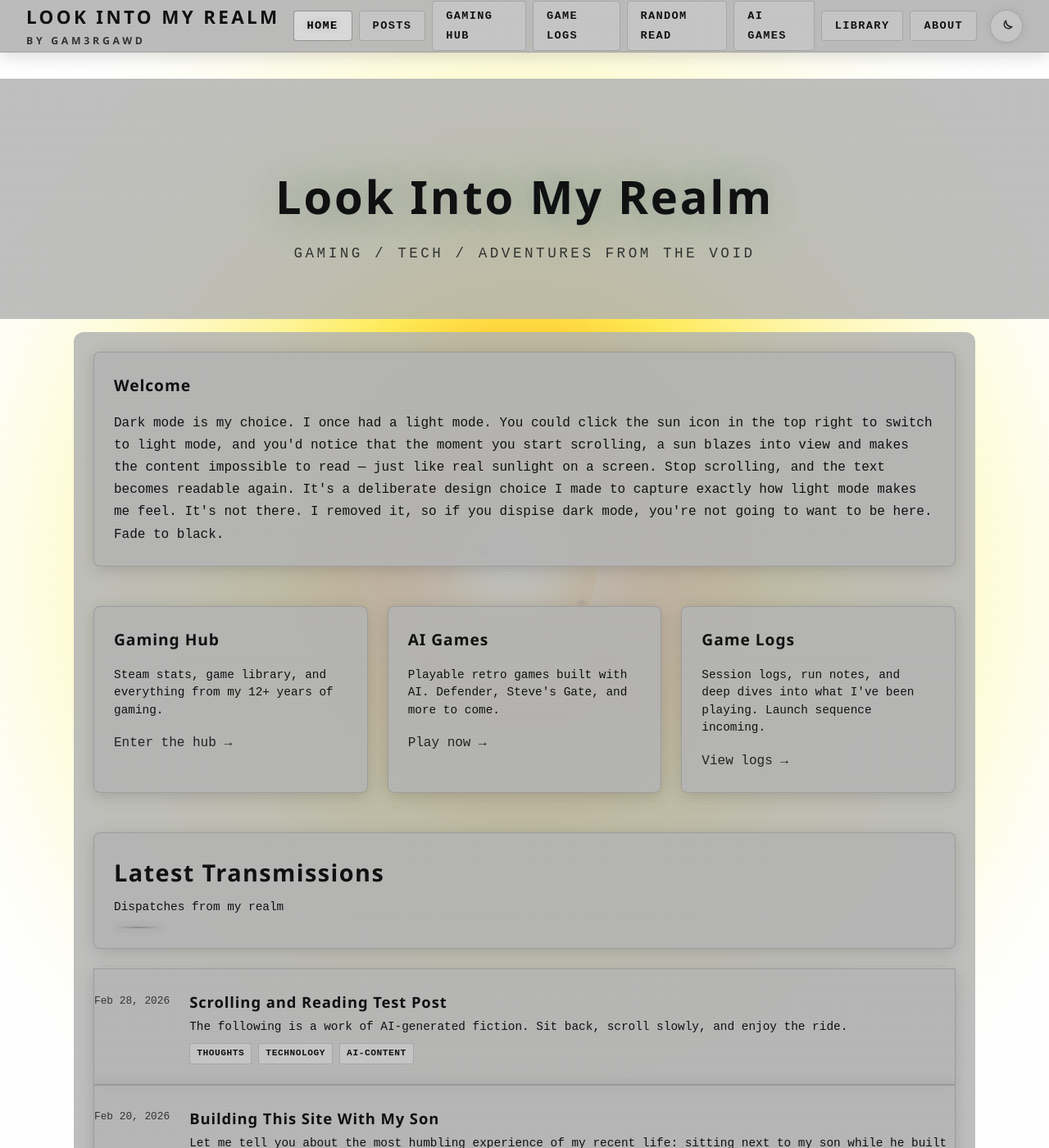
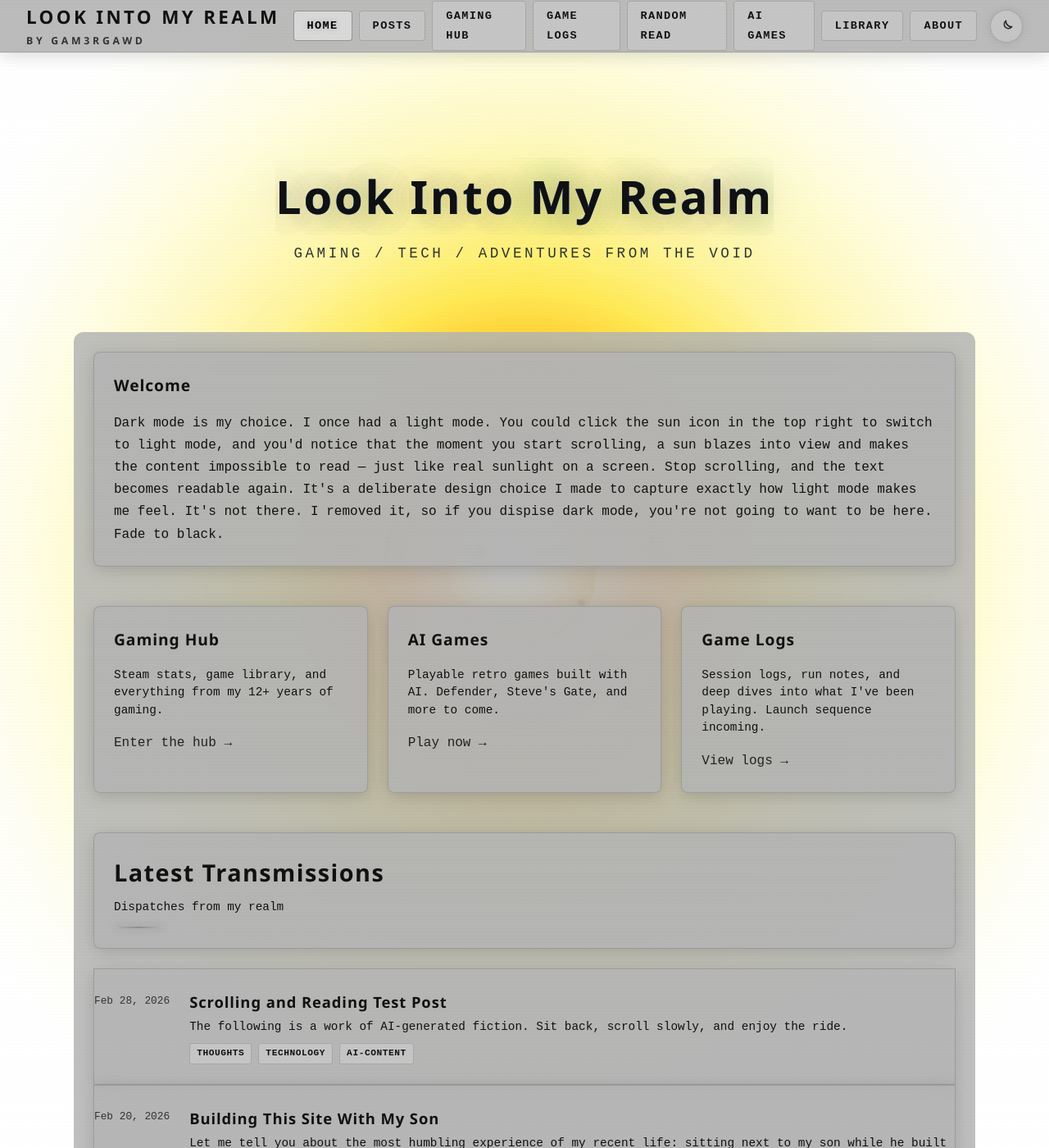
Before and after one commit to vitalnexus/blog, a Jekyll site: the page built from index.md, in a window 1280 px wide and 1400 px high. Shown: the whole window at 82% size. Built offline with Jekyll 4.4.1, drawn with Linux system fonts in a browser that asks for light colours.

Commit message:
fix: change hero section background to transparent for improved design

```diff
--- a/assets/css/style.css
+++ b/assets/css/style.css
@@ -199,7 +199,7 @@
 
 /* Hero section */
 [data-theme='light'] .hero {
-  background: rgba(180, 180, 180, 0.85);
+  background: transparent;
   border-radius: 0;
   margin: 0;
   border: none;
```
